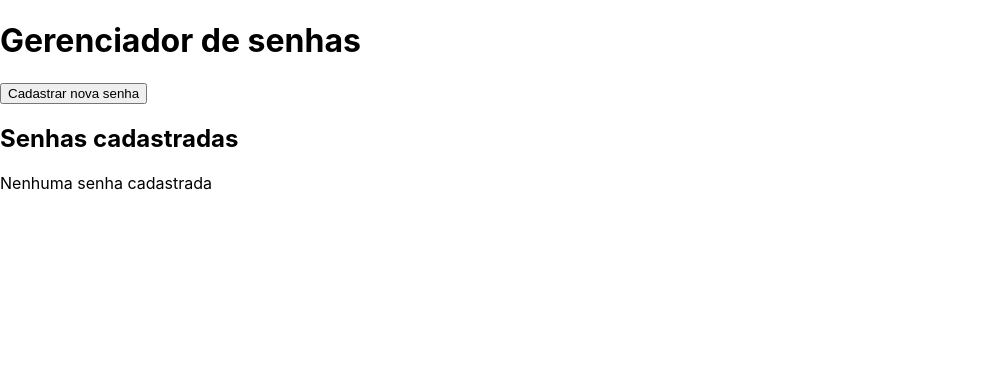
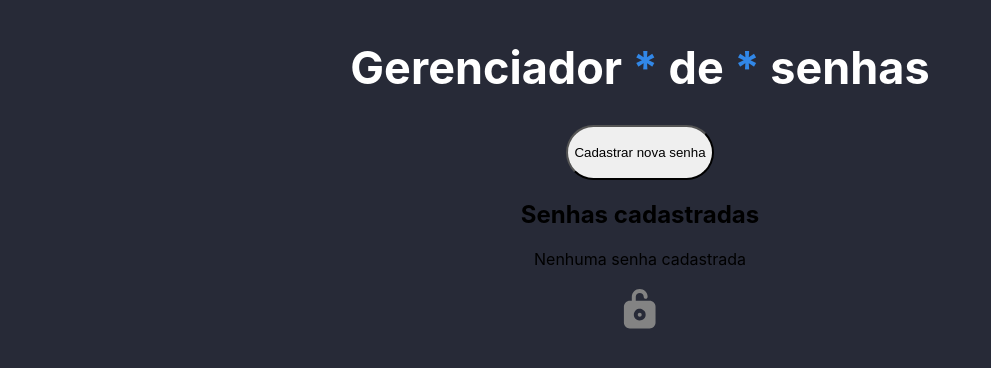
Before and after one commit to alissonooliveiraofc/password-manager, a React (Vite) app: page / in a window 1280 px wide. Shown: the top 368 px of the page, without its empty margins (0-991 px from the left). Built offline with nearby package versions, Linux system fonts and the light colour scheme.

Commit message:
CSS: Começa a estilizar com base no Figma do projeto

```diff
--- a/src/App.css
+++ b/src/App.css
@@ -1,3 +1,13 @@
+h1 {
+margin-top: 40px;
+font-size: 45px;
+color: white;
+}
+
+button {
+  height: 55px;
+  border-radius: 30px;
+}
 .valid-password-check {
   color: #aeffb6;
 }
@@ -5,3 +15,7 @@
 .invalid-password-check {
   color: #f58989;
 }
+
+.asterisco {
+  color: #3187E7;
+}
--- a/src/App.tsx
+++ b/src/App.tsx
@@ -90,7 +90,17 @@ function App() {
   return (
     <div>
       <header>
-        <h1>Gerenciador de senhas</h1>
+        <h1>
+          Gerenciador
+          {' '}
+          <span className="asterisco">*</span>
+          {' '}
+          de
+          {' '}
+          <span className="asterisco">*</span>
+          {' '}
+          senhas
+        </h1>
       </header>
 
       <main>
@@ -114,7 +124,10 @@ function App() {
       <section>
         <h2>Senhas cadastradas</h2>
         {passwords.length === 0 ? (
-          <p>Nenhuma senha cadastrada</p>
+          <div>
+            <p>Nenhuma senha cadastrada</p>
+            <img id="locker-icon" src="./src/assets/locker.svg" alt="" />
+          </div>
         ) : (
           <>
             <div>
--- a/src/index.css
+++ b/src/index.css
@@ -1,5 +1,12 @@
 body {
+  background-color: #272A37;
+  display: flex;
+  justify-content: center;
+  /* align-items: center; */
+  min-height: 100vh;
   margin: 0;
+  padding: 0;
+  text-align: center;
   font-family: -apple-system, BlinkMacSystemFont, 'Segoe UI', 'Roboto', 'Oxygen',
     'Ubuntu', 'Cantarell', 'Fira Sans', 'Droid Sans', 'Helvetica Neue',
     sans-serif;
@@ -7,6 +14,9 @@ body {
   -moz-osx-font-smoothing: grayscale;
 }
 
+li {
+  list-style: none;
+}
 code {
   font-family: source-code-pro, Menlo, Monaco, Consolas, 'Courier New',
     monospace;
```
Also changed, not shown: src/assets/locker.svg (added).
